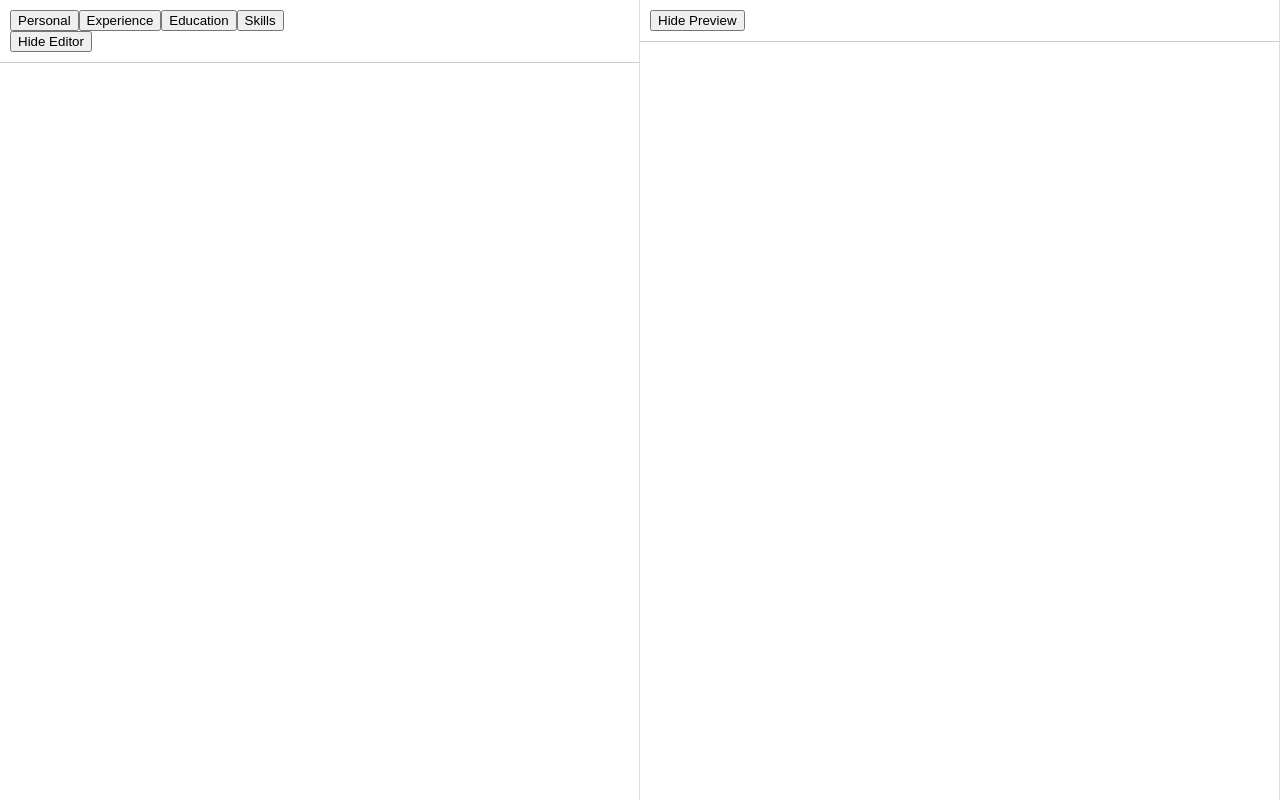
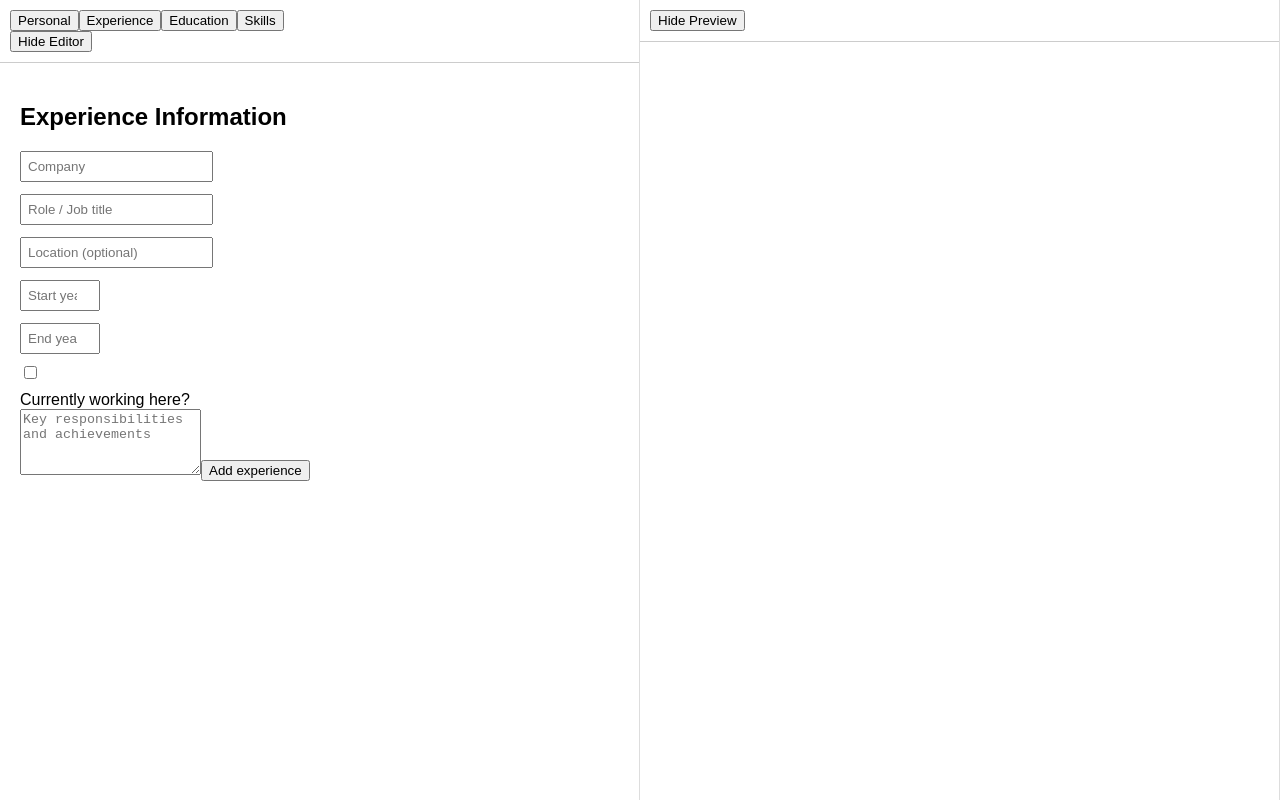
Before and after one commit to WillEdgington/react-cv-app, a React (Vite) app: page / in a window 1280 px wide. Both pictures are taken after a click on the button "Experience". Built offline with nearby package versions, Linux system fonts and the light colour scheme.

Commit message:
ExperiencePage implemented with change to CVContext and EditorPanel, minor change to EducationPage

```diff
--- a/src/CVContext.jsx
+++ b/src/CVContext.jsx
@@ -11,6 +11,7 @@ const initialState = {
   },
   skills: [],
   education: [],
+  experience: [],
 }
 
 function reducer(state, action) {
--- a/src/components/editor/EditorPanel.jsx
+++ b/src/components/editor/EditorPanel.jsx
@@ -4,6 +4,7 @@ import Toolbar from "./Toolbar.jsx";
 import PersonalPage from "./sections/PersonalPage.jsx";
 import SkillsPage from "./sections/SkillsPage.jsx";
 import EducationPage from "./sections/EducationPage.jsx";
+import ExperiencePage from "./sections/ExperiencePage.jsx";
 
 export default function EditorPanel({ buttonLabel, onButtonClick }) {
   const [active, setActive] = useState("personal");
@@ -11,7 +12,7 @@ export default function EditorPanel({ buttonLabel, onButtonClick }) {
   const renderSection = () => {
     switch (active) {
       case "personal": return <PersonalPage />;
-      case "experience": return null;
+      case "experience": return <ExperiencePage />;
       case "education": return <EducationPage />;
       case "skills": return <SkillsPage />;
       default: return null;
--- a/src/components/editor/sections/EducationPage.jsx
+++ b/src/components/editor/sections/EducationPage.jsx
@@ -32,7 +32,7 @@ function EducationForm({ onAdd }) {
     school: "",
     qualification: "",
     startYear: "",
-    endYear: null,
+    endYear: "",
     description: ""
   });
 
@@ -115,6 +115,7 @@ function EducationForm({ onAdd }) {
       <textarea
         name="description"
         placeholder="Description (optional)"
+        rows={4}
         value={form.description}
         onChange={handleChange}
       />
--- /dev/null
+++ b/src/components/editor/sections/ExperiencePage.jsx
@@ -0,0 +1,196 @@
+import { useCV } from "../../../CVContext.jsx";
+import { useState } from "react";
+
+function ExperienceList({ experience, onDelete, onMove }) {
+  function experienceBox(item, idx) {
+    return (
+      <div key={item.id} className="experience-box">
+        <div className="experience-summary">
+          <strong>{item.role}</strong>
+          <div>{item.company} {item.location && `- ${item.location}`}</div>
+          <div>{item.startYear} {item.isCurrent ? `- Current` : `- ${item.endYear}`}</div>
+        </div>
+
+        <div className="experience-actions">
+          <button disabled={idx === 0} onClick={() => onMove(idx, -1)}>Up</button>
+          <button disabled={idx === experience.length - 1} onClick={() => onMove(idx, 1)}>Down</button>
+          <button onClick={() => onDelete(item.id)}>Delete</button>
+        </div>
+      </div>
+    );
+  }
+
+  return (
+    <div className="experience-list">
+      {experience.map((item, idx) => experienceBox(item, idx))}
+    </div>
+  );
+}
+
+function ExperienceForm({ onAdd }) {
+  const [form, setForm] = useState({
+    company: "",
+    role: "",
+    location: "",
+    startYear: "",
+    endYear: "",
+    isCurrent: false,
+    description: ""
+  })
+
+  function handleChange(e) {
+    setForm({
+      ...form,
+      [e.target.name]: e.target.value
+    });
+  }
+
+  function handleCheckbox(e) {
+    const { name, checked } = e.target;
+
+    setForm(prev => ({
+      ...prev,
+      [name]: checked,
+      ...(checked && { endYear: "" })
+    }));
+  }
+
+  function handleSubmit(e) {
+    e.preventDefault();
+
+    const start = Number(form.startYear);
+    const end = form.endYear ? Number(form.endYear) : null;
+
+    if (end !== null && start > end) {
+      alert("Start year cannot be after end year");
+      return;
+    }
+
+    onAdd({
+      id: crypto.randomUUID(),
+      ...form
+    });
+
+    setForm({
+      company: "",
+      role: "",
+      location: "",
+      startYear: "",
+      endYear: "",
+      isCurrent: false,
+      description: ""
+    });
+  }
+
+  return (
+    <form onSubmit={handleSubmit} className="experience-form">
+      <input
+        name="company"
+        placeholder="Company"
+        value={form.company}
+        onChange={handleChange}
+        required
+      />
+
+      <input
+        name="role"
+        placeholder="Role / Job title"
+        value={form.role}
+        onChange={handleChange}
+        required
+      />
+
+      <input
+        name="location"
+        placeholder="Location (optional)"
+        value={form.location}
+        onChange={handleChange}
+      />
+
+      <div className="date-row">
+        <input
+          type="number"
+          name="startYear"
+          placeholder="Start year"
+          value={form.startYear}
+          onChange={handleChange}
+          min="1900"
+          max={new Date().getFullYear()}
+          required
+        />
+
+        {!form.isCurrent && (
+          <input
+            type="number"
+            name="endYear"
+            placeholder="End year"
+            value={form.endYear}
+            onChange={handleChange}
+            min="1900"
+            max={new Date().getFullYear()}
+          />
+        )}
+      </div>
+
+      <label>
+        <input
+          type="checkbox"
+          name="isCurrent"
+          checked={form.isCurrent}
+          onChange={handleCheckbox}
+        />
+        Currently working here?
+      </label><br/>
+
+      <textarea
+        name="description"
+        placeholder="Key responsibilities and achievements"
+        rows={4}
+        value={form.description}
+        onChange={handleChange}
+      />
+
+      <button type="submit">Add experience</button>
+    </form>
+  );
+}
+
+export default function ExperiencePage() {
+  const { state, updateSection } = useCV();
+  const experience = state.experience;
+
+  function addExperience(entry) {
+    updateSection("experience", [...experience, entry]);
+  }
+
+  function deleteExperience(id) {
+    updateSection(
+      "experience",
+      experience.filter(experience => experience.id !== id)
+    );
+  }
+
+  function moveExperience(idx, direction) {
+    const target = idx + direction;
+    if (target < 0 || target >= experience.length) return;
+
+    const newOrder = [...experience];
+    [newOrder[idx], newOrder[target]] = [newOrder[target], newOrder[idx]];
+    updateSection("experience", newOrder);
+  }
+
+  return (
+    <div className="section">
+      <h2>Experience Information</h2>
+      <ExperienceList
+        experience={experience}
+        onDelete={deleteExperience}
+        onMove={moveExperience}
+      />
+
+      <ExperienceForm
+        onAdd={addExperience}
+      />
+    </div>
+  );
+}
```
